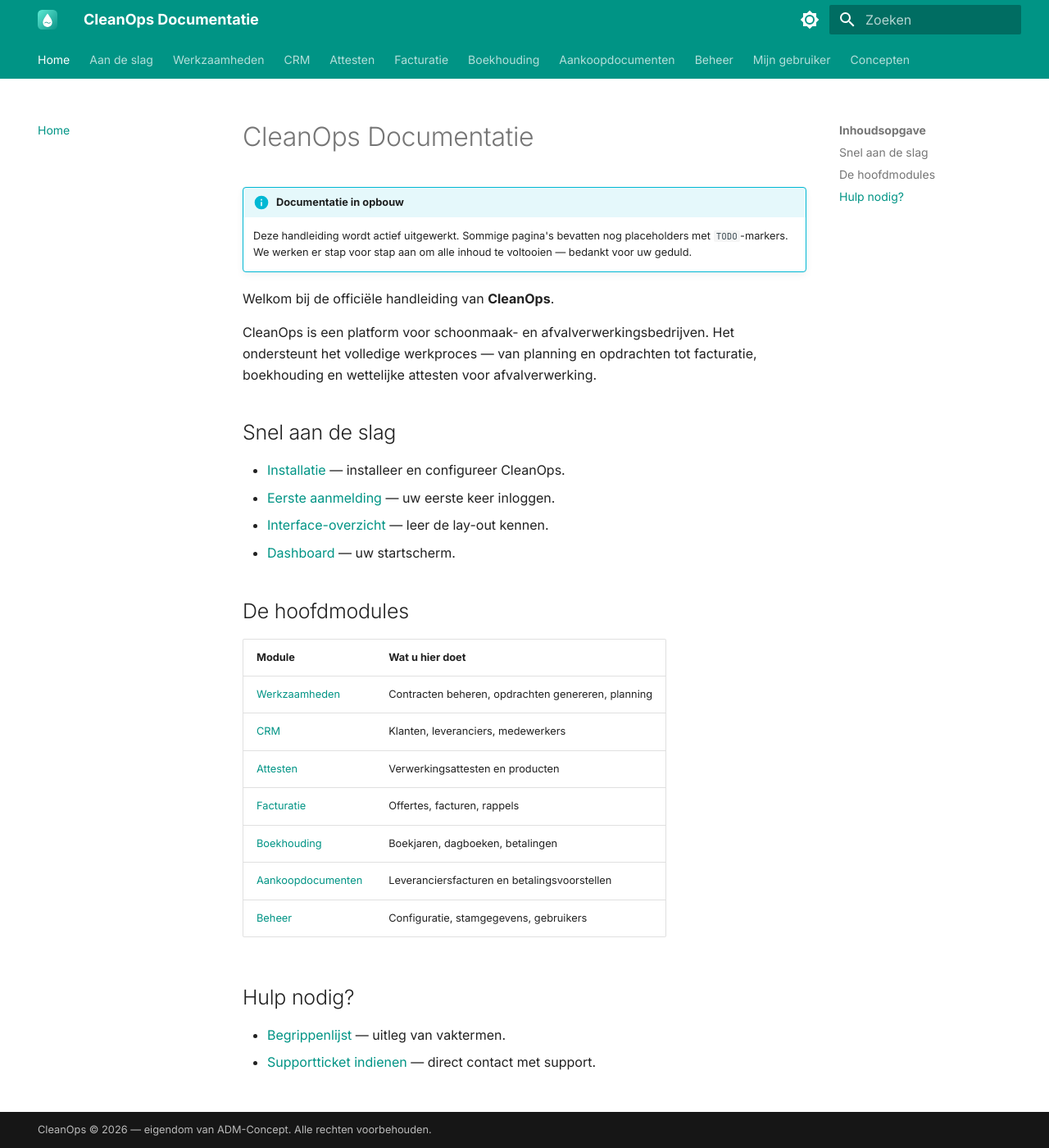
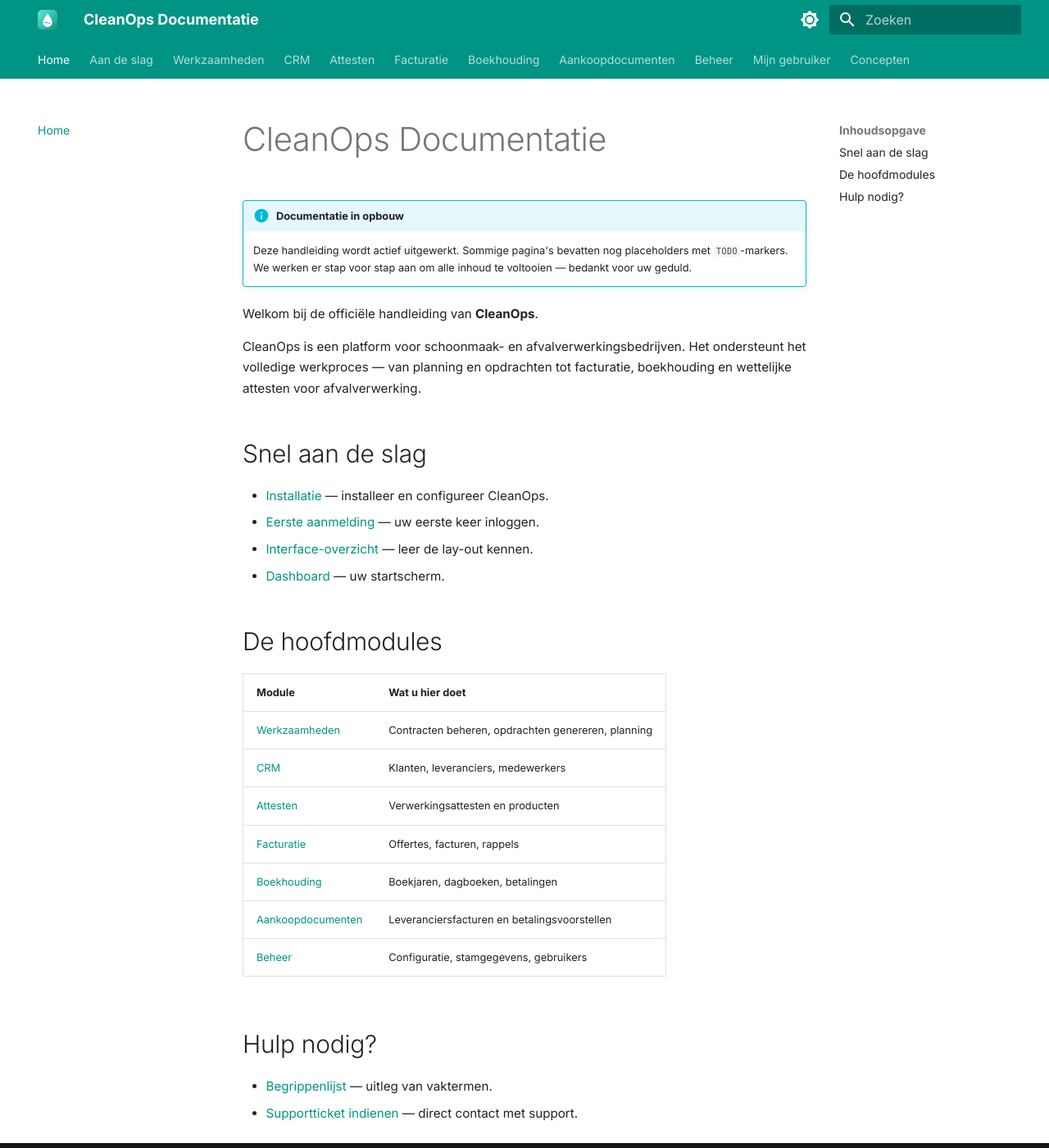
Before and after one commit to Dominique-prog-tech/cleanops-docs, an MkDocs documentation site: the page built from docs/index.md, in a window 1280 px wide and 1400 px high. Shown: the whole window at 82% size. Built offline with MkDocs 1.6.1 and Material for MkDocs 9.7.7, drawn with Linux system fonts in a browser that asks for light colours.

Commit message:
Compact font sizing: 0.76rem body + tunings via extra.css
Inter heeft een grotere x-hoogte dan Roboto, waardoor de docs visueel
groter ogen. Custom CSS toegevoegd om body naar 0.76rem te brengen
(was 0.8rem default Material), met aangepaste heading-grootes en
compactere sidebar. Brand-consistentie met marketing blijft behouden,
maar de docs voelen nu compacter aan.

```diff
--- /dev/null
+++ b/docs/stylesheets/extra.css
@@ -0,0 +1,27 @@
+/* Compact font sizing — Inter heeft een grotere x-hoogte dan Roboto default.
+   Lichte reductie zodat de docs visueel compacter ogen, met behoud van
+   brand-consistentie met de marketing-website. */
+
+.md-typeset {
+  font-size: 0.76rem;
+  line-height: 1.65;
+}
+
+.md-typeset h1 {
+  font-size: 2rem;
+  line-height: 1.2;
+}
+
+.md-typeset h2 {
+  font-size: 1.5rem;
+  line-height: 1.3;
+}
+
+.md-typeset h3 {
+  font-size: 1.2rem;
+}
+
+/* Sidebar en nav iets compacter */
+.md-nav {
+  font-size: 0.7rem;
+}
--- a/mkdocs.yml
+++ b/mkdocs.yml
@@ -37,6 +37,9 @@ theme:
     - search.highlight
     - content.code.copy
     - content.tabs.link
+
+extra_css:
+  - stylesheets/extra.css
 
 markdown_extensions:
   - admonition
```
